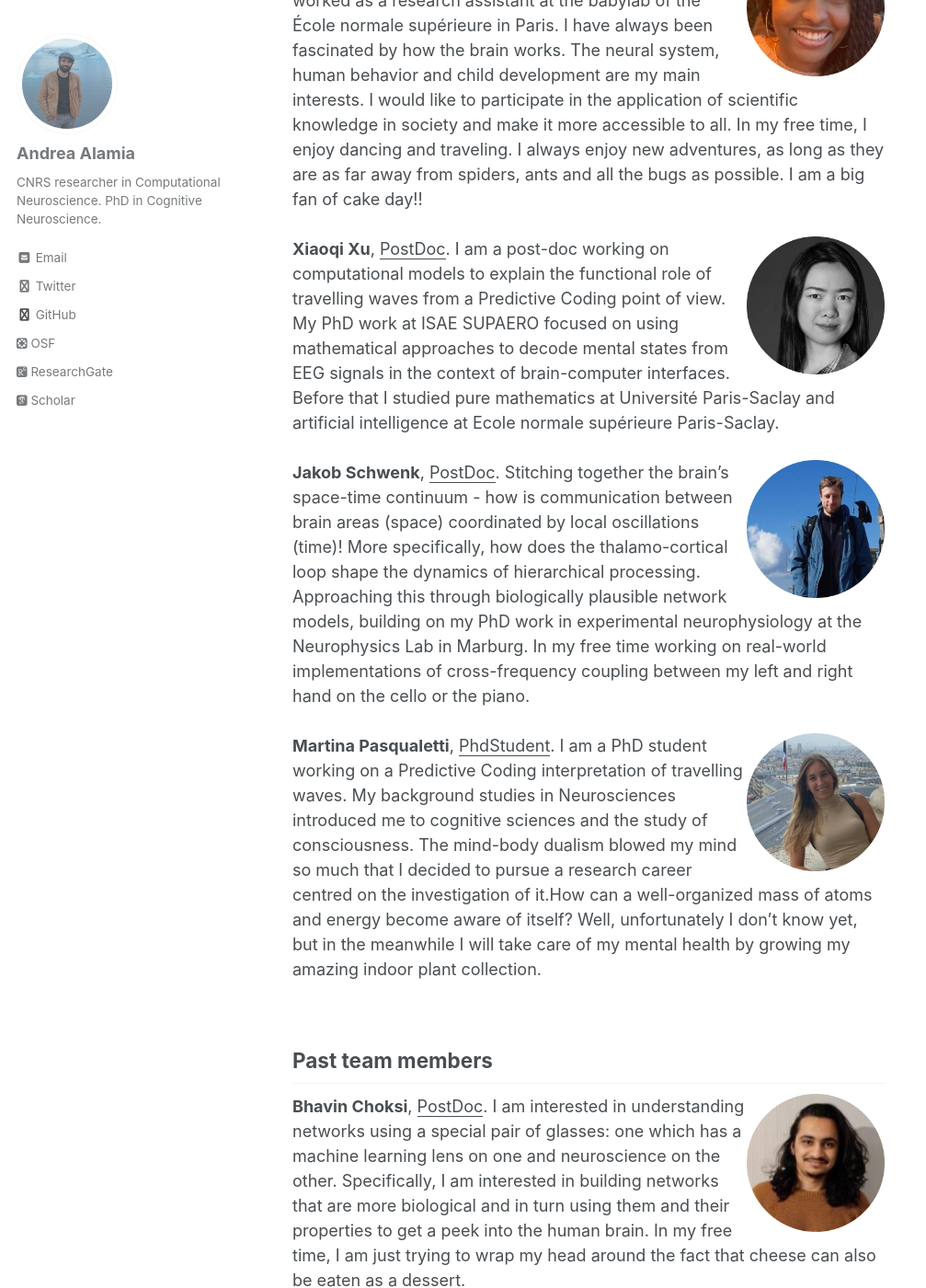
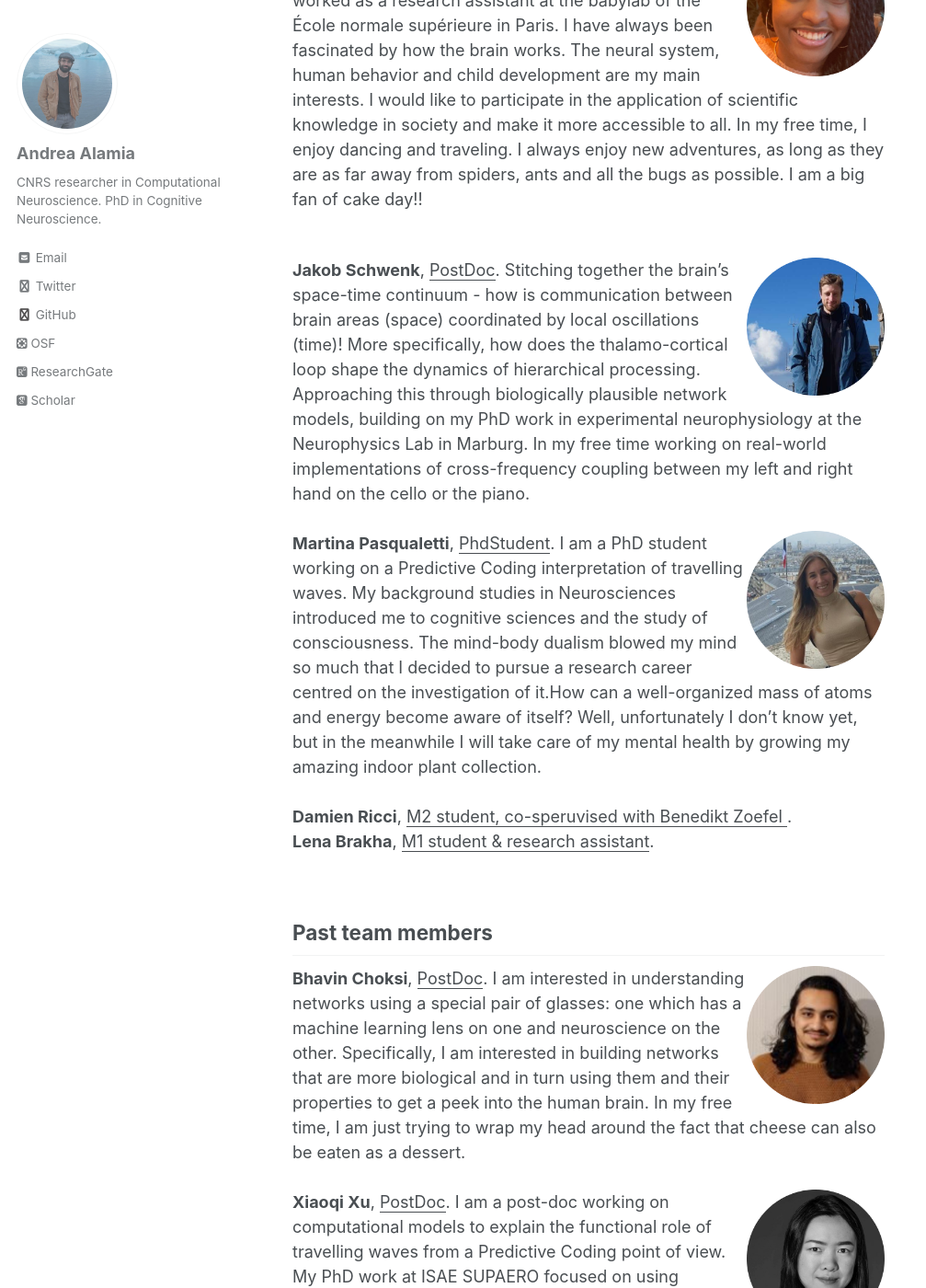
Before and after one commit to artipago/artipago.github.io, a Jekyll site: the page built from _pages/People.md, in a window 1280 px wide and 1400 px high, scrolled down 524 px. Shown: the whole window at 92% size, without its empty margins (0-1007 px from the left). Built offline with Jekyll 4.4.1, drawn with Linux system fonts in a browser that asks for light colours; nearby versions of some CDN libraries; some web fonts are replaced; library files that are not in the unit come from our copies; some of the changed text lies outside the part shown.

Commit message:
news and people updates

```diff
--- a/_pages/People.md
+++ b/_pages/People.md
@@ -11,15 +11,20 @@ has_children: true
 <img style="float: right;" src="/assets/images/LeslieRound.png" alt="People"  width="150" height="150">  **Leslie Marie-Louise**, <ins>Project Manager</ins>.
 I have a background in neuroscience and neuropsychology. I worked as a research assistant at the babylab of the École normale supérieure in Paris. I have always been fascinated by how the brain works. The neural system, human behavior and child development are my main interests. I would like to participate in the application of scientific knowledge in society and make it more accessible to all. In my free time, I enjoy dancing and traveling. I always enjoy new adventures, as long as they are as far away from spiders, ants and all the bugs as possible. I am a big fan of cake day!!  <br>
 <br>
-<img style="float: right;" src="/assets/images/XiaoqiRound.png" alt="People"  width="150" height="150">  **Xiaoqi Xu**, <ins>PostDoc</ins>. I am a post-doc working on computational models to explain the functional role of travelling waves from a Predictive Coding point of view. My PhD work at ISAE SUPAERO focused on using mathematical approaches to decode mental states from EEG signals in the context of brain-computer interfaces. Before that I studied pure mathematics at Université Paris-Saclay and artificial intelligence at Ecole normale supérieure Paris-Saclay. <br>
-<br>
+
 <img style="float: right;" src="/assets/images/jakobRound2.png" alt="People"  width="150" height="150">  **Jakob Schwenk**, <ins>PostDoc</ins>. Stitching together the brain’s space-time continuum - how is communication between brain areas (space) coordinated by local oscillations (time)! More specifically, how does the thalamo-cortical loop shape the dynamics of hierarchical processing. Approaching this through biologically plausible network models, building on my PhD work in experimental neurophysiology at the Neurophysics Lab in Marburg. In my free time working on real-world implementations of cross-frequency coupling between my left and right hand on the cello or the piano. <br>
 <br>
 <img style="float: right;" src="/assets/images/martinaCerchio.png" alt="People"  width="150" height="150">  **Martina Pasqualetti**, <ins>PhdStudent</ins>. I am a PhD student working on a Predictive Coding interpretation of travelling waves. My background studies in Neurosciences introduced me to cognitive sciences and the study of consciousness. The mind-body dualism blowed my mind so much that I decided to pursue a research career centred on the investigation of it.How can a well-organized mass of atoms and energy become aware of itself? Well, unfortunately I don’t know yet, but in the meanwhile I will take care of my mental health by growing my amazing indoor plant collection. <br>
 <br>
+**Damien Ricci**, <ins>M2 student, co-speruvised with Benedikt Zoefel </ins>. <br>
+**Lena Brakha**, <ins>M1 student & research assistant</ins>. <br>
+<br>
+
 ## Past team members
 
 <img style="float: right;" src="/assets/images/BhavinRound.png" alt="People"  width="150" height="150">  **Bhavin Choksi**, <ins>PostDoc</ins>. I am interested in understanding networks using a special pair of glasses: one which has a machine learning lens on one and neuroscience on the other. Specifically, I am interested in building networks that are more biological and in turn using them and their properties to get a peek into the human brain.  In my free time, I am just trying to wrap my head around the fact that cheese can also be eaten as a dessert. <br>
+<br>
+<img style="float: right;" src="/assets/images/XiaoqiRound.png" alt="People"  width="150" height="150">  **Xiaoqi Xu**, <ins>PostDoc</ins>. I am a post-doc working on computational models to explain the functional role of travelling waves from a Predictive Coding point of view. My PhD work at ISAE SUPAERO focused on using mathematical approaches to decode mental states from EEG signals in the context of brain-computer interfaces. Before that I studied pure mathematics at Université Paris-Saclay and artificial intelligence at Ecole normale supérieure Paris-Saclay. <br>
 <br>
 
 **Maeva Kurtz**, <ins>M2 student</ins>. <br>
```
Also changed, not shown: _pages/News.md (+18 -0 lines), assets/images/cesenaPic.jpg (added), 1 other file.
